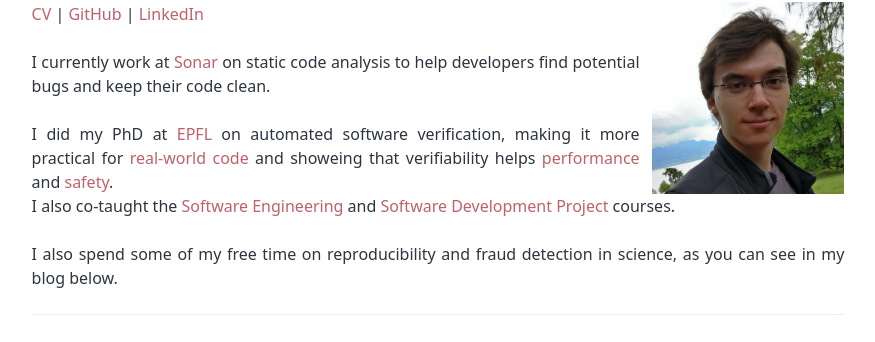
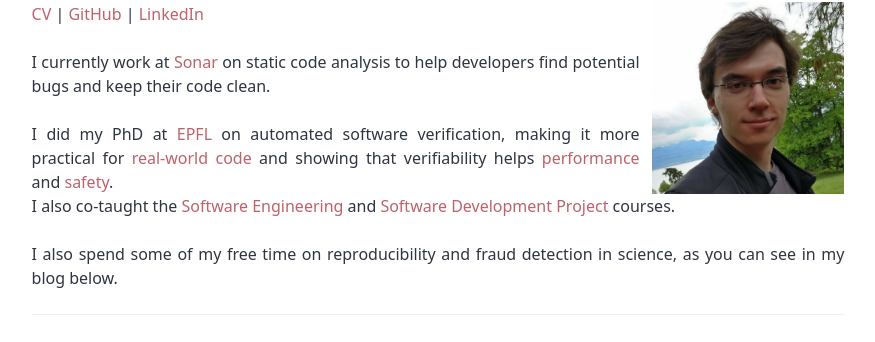
Before and after one commit to SolalPirelli/solalpirelli.github.io, a Jekyll site: the page built from index.md, in a window 1280 px wide. Shown: the part 90-432 px from the top of the page, without its empty margins (202-1077 px from the left). Built offline with Jekyll 4.4.1, drawn with Linux system fonts in a browser that asks for light colours.

Commit message:
Fix typo

```diff
--- a/_config.yml
+++ b/_config.yml
@@ -6,7 +6,7 @@ me:
      I currently work at [Sonar](https://sonarsource.com) on static code analysis to help developers find potential bugs and keep their code clean.
 
      I did my PhD at [EPFL](https://epfl.ch) on automated software verification, making it more practical for [real-world code](/research/klint)
-     and showeing that verifiability helps [performance](/research/tinynf) and [safety](/research/tinynf-langs).
+     and showing that verifiability helps [performance](/research/tinynf) and [safety](/research/tinynf-langs).
      I also co-taught the [Software Engineering](https://github.com/sweng-epfl/public)
      and [Software Development Project](https://github.com/sweng-epfl/public/tree/main/project) courses.
 
```
